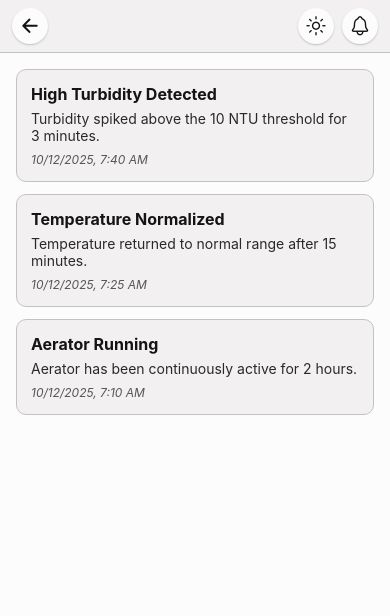
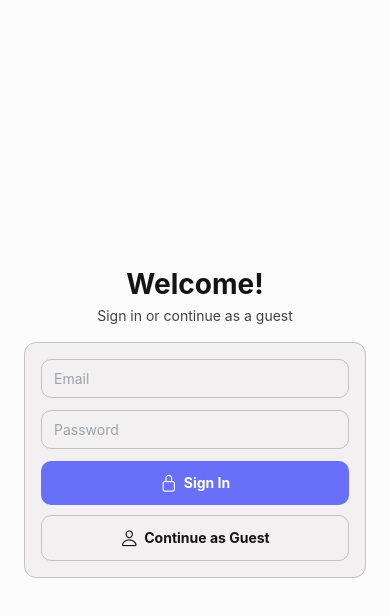
Before and after one commit to jaydashann/aquaculture-mobile, a React Native app: screen /Notifications in a window 390 px wide. Shown: the top 616 px of the page. Built offline with nearby package versions, Linux system fonts and the light colour scheme.

Commit message:
feat: added a login page

```diff
--- a/App.js
+++ b/App.js
@@ -3,6 +3,8 @@ import { NavigationContainer } from "@react-navigation/native";
 import { createNativeStackNavigator } from "@react-navigation/native-stack";
 import { ColorModeProvider, ColorModeContext } from "./colorMode";
 import { SafeAreaProvider } from "react-native-safe-area-context";
+
+import { AuthProvider, useAuth } from "./auth";
 
 import WelcomeScreen from "./screens/welcomeScreen";
 import MainScreen from "./screens/mainScreen";
@@ -13,11 +15,15 @@ const Stack = createNativeStackNavigator();
 
 function RootNav() {
   const { theme } = useContext(ColorModeContext);
+  const { user } = useAuth();
 
   return (
     <NavigationContainer theme={theme}>
-      <Stack.Navigator screenOptions={{ headerShown: false, animation: "fade", animationDuration: 400 }}>
-        <Stack.Screen name="Welcome" component={WelcomeScreen} />
+      <Stack.Navigator
+        screenOptions={{ headerShown: false, animation: "fade", animationDuration: 400 }}
+      >
+        {user ? (
+          <>
             <Stack.Screen name="Main" component={MainScreen} />
             <Stack.Screen name="Notifications" component={NotificationsScreen} />
             <Stack.Screen
@@ -25,6 +31,10 @@ function RootNav() {
               component={NotificationDetailScreen}
               options={{ title: "Notification Detail" }}
             />
+          </>
+        ) : (
+          <Stack.Screen name="Welcome" component={WelcomeScreen} />
+        )}
       </Stack.Navigator>
     </NavigationContainer>
   );
@@ -34,7 +44,9 @@ export default function App() {
   return (
     <SafeAreaProvider>
       <ColorModeProvider>
+        <AuthProvider>
           <RootNav />
+        </AuthProvider>
       </ColorModeProvider>
     </SafeAreaProvider>
   );
--- /dev/null
+++ b/auth.js
@@ -0,0 +1,46 @@
+import React, { createContext, useContext, useMemo, useState } from "react";
+
+const AuthContext = createContext();
+
+export function AuthProvider({ children }) {
+  const [user, setUser] = useState(null); // null = signed out
+
+  // ---- Stubbed methods you can replace with Firebase later ----
+  const signIn = async (email, password) => {
+    // TODO: replace with Firebase signInWithEmailAndPassword
+    if (!email || !password) throw new Error("Email and password are required.");
+    setUser({
+      uid: "local-" + Date.now(),
+      email,
+      displayName: email.split("@")[0],
+      isGuest: false,
+    });
+  };
+
+  const continueAsGuest = () => {
+    setUser({
+      uid: "guest",
+      displayName: "Guest",
+      email: null,
+      isGuest: true,
+    });
+  };
+
+  const signOut = async () => {
+    // TODO: replace with Firebase signOut
+    setUser(null);
+  };
+
+  const value = useMemo(
+    () => ({ user, signIn, continueAsGuest, signOut }),
+    [user]
+  );
+
+  return <AuthContext.Provider value={value}>{children}</AuthContext.Provider>;
+}
+
+export function useAuth() {
+  const ctx = useContext(AuthContext);
+  if (!ctx) throw new Error("useAuth must be used within AuthProvider");
+  return ctx;
+}
--- a/components/TopBar.js
+++ b/components/TopBar.js
@@ -1,13 +1,18 @@
-import React, { useContext } from "react";
-import { View, StyleSheet, TouchableOpacity } from "react-native";
+import React, { useContext, useState } from "react";
+import { View, StyleSheet, TouchableOpacity, Modal, Pressable, Text } from "react-native";
 import { Ionicons } from "@expo/vector-icons";
 import { useTheme } from "@react-navigation/native";
 import { SafeAreaView } from "react-native-safe-area-context";
 import { ColorModeContext } from "../colorMode";
+import { useAuth } from "../auth";
 
 export default function TopBar({ onNotificationsPress, onBackPress, showBack = false }) {
   const { colors, tokens } = useTheme();
   const { mode, toggleColorMode } = useContext(ColorModeContext);
+  const { user, signOut } = useAuth();
+  const [menuOpen, setMenuOpen] = useState(false);
+
+  const displayName = user?.displayName || "Guest";
 
   return (
     <SafeAreaView edges={["top"]} style={[styles.safe, { backgroundColor: colors.card }]}>
@@ -23,7 +28,10 @@ export default function TopBar({ onNotificationsPress, onBackPress, showBack = f
             </TouchableOpacity>
           ) : (
             <View
-              style={[styles.placeholderBox, { backgroundColor: tokens.primary[400] }]}
+              style={[
+                styles.placeholderBox,
+                { backgroundColor: tokens?.primary?.[400] || colors.primary, opacity: 0.4 },
+              ]}
             />
           )}
         </View>
@@ -47,8 +55,44 @@ export default function TopBar({ onNotificationsPress, onBackPress, showBack = f
           >
             <Ionicons name="notifications-outline" size={22} color={colors.text} />
           </TouchableOpacity>
+
+          {/* Profile button */}
+          <TouchableOpacity
+            onPress={() => setMenuOpen(true)}
+            style={[styles.iconBtn, { backgroundColor: colors.background }]}
+          >
+            <Ionicons name="person-circle-outline" size={24} color={colors.text} />
+          </TouchableOpacity>
         </View>
       </View>
+
+      {/* Simple dropdown menu using Modal */}
+      <Modal transparent visible={menuOpen} animationType="fade" onRequestClose={() => setMenuOpen(false)}>
+        <Pressable style={styles.backdrop} onPress={() => setMenuOpen(false)}>
+          <View />
+        </Pressable>
+
+        <View style={[styles.menu, { backgroundColor: colors.card, borderColor: colors.border }]}>
+          <Text style={[styles.menuHeader, { color: colors.text }]}>Signed in as</Text>
+          <Text style={[styles.menuUser, { color: colors.text }]} numberOfLines={1}>
+            {displayName}{user?.isGuest ? " (Guest)" : ""}
+          </Text>
+
+          <View style={[styles.menuDivider, { backgroundColor: colors.border }]} />
+
+          <TouchableOpacity
+            onPress={async () => {
+              setMenuOpen(false);
+              await signOut();
+            }}
+            style={styles.menuItem}
+            activeOpacity={0.8}
+          >
+            <Ionicons name="log-out-outline" size={18} color={colors.text} style={{ marginRight: 8 }} />
+            <Text style={{ color: colors.text, fontWeight: "600" }}>Log out</Text>
+          </TouchableOpacity>
+        </View>
+      </Modal>
     </SafeAreaView>
   );
 }
@@ -64,21 +108,9 @@ const styles = StyleSheet.create({
     justifyContent: "space-between",
     borderBottomWidth: StyleSheet.hairlineWidth,
   },
-  left: {
-    flexDirection: "row",
-    alignItems: "center",
-    flex: 1,
-  },
-  right: {
-    flexDirection: "row",
-    gap: 8,
-  },
-  placeholderBox: {
-    height: 36,
-    borderRadius: 6,
-    flex: 1,
-    opacity: 0.4,
-  },
+  left: { flexDirection: "row", alignItems: "center", flex: 1 },
+  right: { flexDirection: "row", gap: 8 },
+  placeholderBox: { height: 36, borderRadius: 6, flex: 1, opacity: 0.4 },
   iconBtn: {
     width: 36,
     height: 36,
@@ -91,4 +123,27 @@ const styles = StyleSheet.create({
     shadowRadius: 2,
     shadowOffset: { width: 0, height: 1 },
   },
+
+  // Menu
+  backdrop: {
+    position: "absolute", left: 0, right: 0, top: 0, bottom: 0,
+  },
+  menu: {
+    position: "absolute",
+    top: 56, // just below top bar
+    right: 12,
+    width: 220,
+    borderRadius: 12,
+    borderWidth: StyleSheet.hairlineWidth,
+    padding: 12,
+    elevation: 8,
+    shadowColor: "#000",
+    shadowOpacity: 0.2,
+    shadowRadius: 8,
+    shadowOffset: { width: 0, height: 4 },
+  },
+  menuHeader: { fontSize: 12, opacity: 0.7 },
+  menuUser: { fontSize: 14, fontWeight: "700", marginTop: 2 },
+  menuDivider: { height: 1, marginVertical: 10, opacity: 0.6 },
+  menuItem: { flexDirection: "row", alignItems: "center" },
 });
--- a/package.json
+++ b/package.json
@@ -15,6 +15,7 @@
     "expo": "~54.0.12",
     "expo-linear-gradient": "~15.0.7",
     "expo-status-bar": "~3.0.8",
+    "firebase": "^12.4.0",
     "react": "19.1.0",
     "react-native": "0.81.4",
     "react-native-gifted-charts": "^1.4.64",
--- a/screens/welcomeScreen.js
+++ b/screens/welcomeScreen.js
@@ -1,37 +1,138 @@
-import React from "react";
+import React, { useState } from "react";
 import { StatusBar } from "expo-status-bar";
-import { StyleSheet, View, Text, TouchableOpacity } from "react-native"; // ✅ added Text here
+import {
+  StyleSheet,
+  View,
+  Text,
+  TouchableOpacity,
+  TextInput,
+  Alert,
+  KeyboardAvoidingView,
+  Platform,
+} from "react-native";
 import { Ionicons } from "@expo/vector-icons";
 import { useTheme } from "@react-navigation/native";
+import { useAuth } from "../auth";
 
-export default function WelcomeScreen({ navigation }) {
+export default function WelcomeScreen() {
   const { colors, dark } = useTheme();
+  const { signIn, continueAsGuest } = useAuth();
+
+  const [email, setEmail] = useState("");
+  const [password, setPassword] = useState("");
+  const [busy, setBusy] = useState(false);
+
+  const handleSignIn = async () => {
+    try {
+      setBusy(true);
+      await signIn(email.trim(), password);
+      // No need to navigate; App stack will switch automatically
+    } catch (err) {
+      Alert.alert("Sign in failed", err?.message || "Please try again.");
+    } finally {
+      setBusy(false);
+    }
+  };
+
+  const handleGuest = () => {
+    continueAsGuest();
+  };
 
   return (
-    <View style={[styles.background, { backgroundColor: colors.background }]}>
+    <KeyboardAvoidingView
+      style={[styles.background, { backgroundColor: colors.background }]}
+      behavior={Platform.OS === "ios" ? "padding" : undefined}
+    >
       <View style={styles.overlay}>
-        <Text style={[styles.text, { color: colors.text }]}>Welcome!</Text>
+        <Text style={[styles.title, { color: colors.text }]}>Welcome!</Text>
+        <Text style={[styles.subtitle, { color: colors.text }]}>
+          Sign in or continue as a guest
+        </Text>
+
+        {/* Auth Card */}
+        <View style={[styles.card, { backgroundColor: colors.card, borderColor: colors.border }]}>
+          <TextInput
+            placeholder="Email"
+            placeholderTextColor="#9ca3af"
+            style={[styles.input, { color: colors.text, borderColor: colors.border }]}
+            autoCapitalize="none"
+            keyboardType="email-address"
+            value={email}
+            onChangeText={setEmail}
+          />
+          <TextInput
+            placeholder="Password"
+            placeholderTextColor="#9ca3af"
+            style={[styles.input, { color: colors.text, borderColor: colors.border }]}
+            secureTextEntry
+            value={password}
+            onChangeText={setPassword}
+          />
+
+          <TouchableOpacity
+            disabled={busy}
+            style={[styles.primaryBtn, { backgroundColor: colors.primary, opacity: busy ? 0.7 : 1 }]}
+            onPress={handleSignIn}
+            activeOpacity={0.9}
+          >
+            <Ionicons name="lock-closed-outline" size={18} color="#fff" style={{ marginRight: 6 }} />
+            <Text style={styles.primaryText}>{busy ? "Signing in..." : "Sign In"}</Text>
+          </TouchableOpacity>
+
+          <TouchableOpacity
+            style={[styles.ghostBtn, { borderColor: colors.border }]}
+            onPress={handleGuest}
+            activeOpacity={0.9}
+          >
+            <Ionicons name="person-outline" size={18} color={colors.text} style={{ marginRight: 6 }} />
+            <Text style={[styles.ghostText, { color: colors.text }]}>Continue as Guest</Text>
+          </TouchableOpacity>
+        </View>
       </View>
-
-      <TouchableOpacity
-        style={[styles.circleButton, { backgroundColor: colors.primary }]}
-        onPress={() => navigation.navigate("Main")}
-      >
-        <Ionicons name="arrow-forward" size={32} color="white" />
-      </TouchableOpacity>
-
       <StatusBar style={dark ? "light" : "dark"} />
-    </View>
+    </KeyboardAvoidingView>
   );
 }
 
 const styles = StyleSheet.create({
-  background: {
-    flex: 1,
+  background: { flex: 1, width: "100%", height: "100%", alignItems: "center" },
+  overlay: { flex: 1, justifyContent: "center", alignItems: "center", paddingHorizontal: 24, width: "100%" },
+  title: { fontSize: 28, fontWeight: "bold", marginBottom: 6 },
+  subtitle: { fontSize: 14, opacity: 0.8, marginBottom: 18 },
+  card: {
     width: "100%",
-    height: "100%",
+    maxWidth: 420,
+    borderWidth: StyleSheet.hairlineWidth,
+    borderRadius: 12,
+    padding: 16,
+  },
+  input: {
+    width: "100%",
+    borderWidth: 1,
+    borderRadius: 10,
+    paddingHorizontal: 12,
+    paddingVertical: 10,
+    marginBottom: 12,
+    fontSize: 14,
+  },
+  primaryBtn: {
+    flexDirection: "row",
     alignItems: "center",
+    justifyContent: "center",
+    borderRadius: 10,
+    paddingVertical: 12,
   },
+  primaryText: { color: "#fff", fontWeight: "700" },
+  ghostBtn: {
+    flexDirection: "row",
+    alignItems: "center",
+    justifyContent: "center",
+    borderRadius: 10,
+    paddingVertical: 12,
+    marginTop: 10,
+    borderWidth: StyleSheet.hairlineWidth,
+  },
+  ghostText: { fontWeight: "700" },
   circleButton: {
     width: 65,
     height: 65,
@@ -46,13 +147,4 @@ const styles = StyleSheet.create({
     shadowOpacity: 0.3,
     shadowOffset: { width: 2, height: 2 },
   },
-  overlay: {
-    flex: 1,
-    justifyContent: "center",
-    alignItems: "center",
-  },
-  text: {
-    fontSize: 28,
-    fontWeight: "bold",
-  },
 });
```
Also changed, not shown: screens/mainScreen.js (+60 -14 lines), 2 other files (tests, documents, lock files or other folders). Lines whose indentation alone changed are shown as unchanged.
